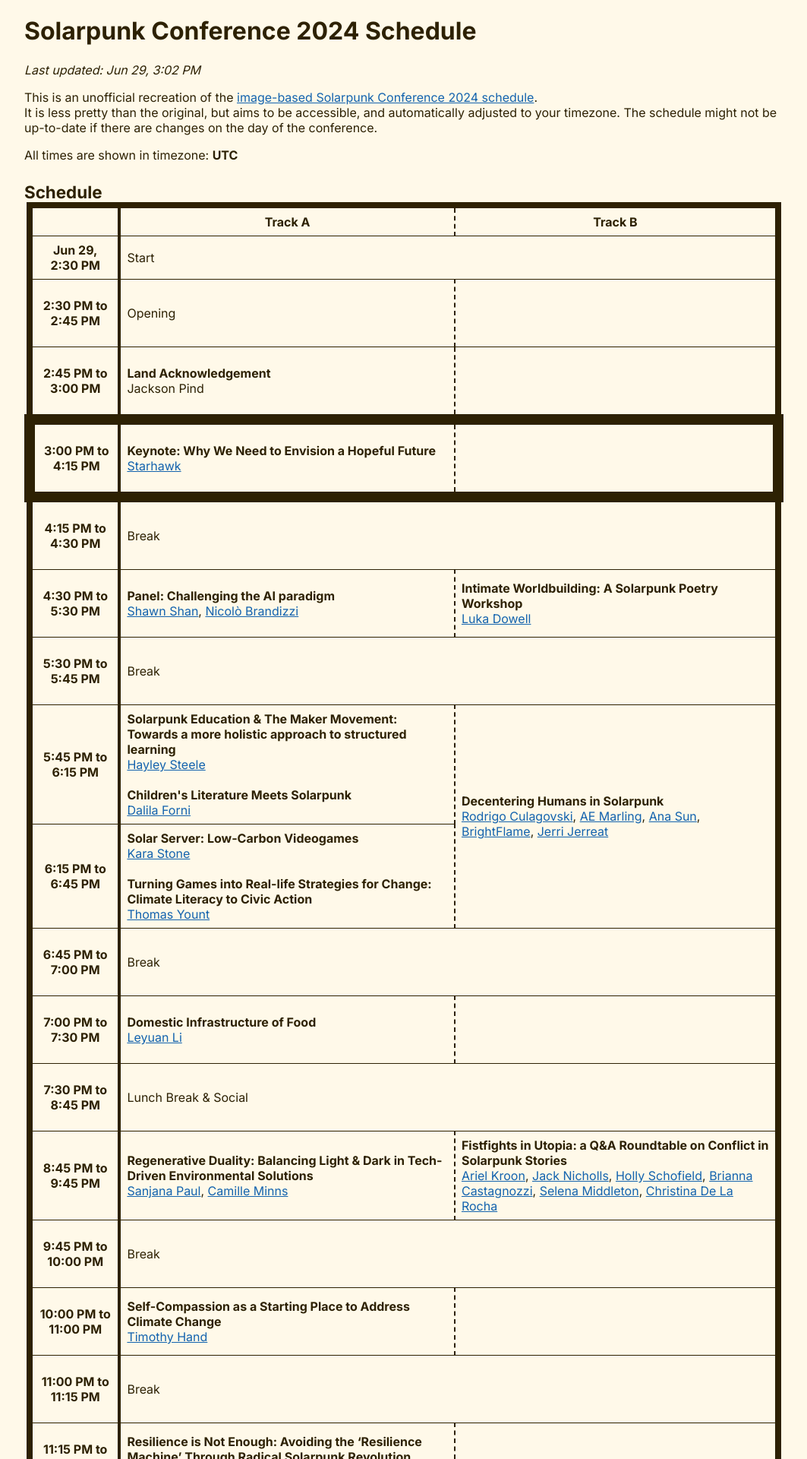
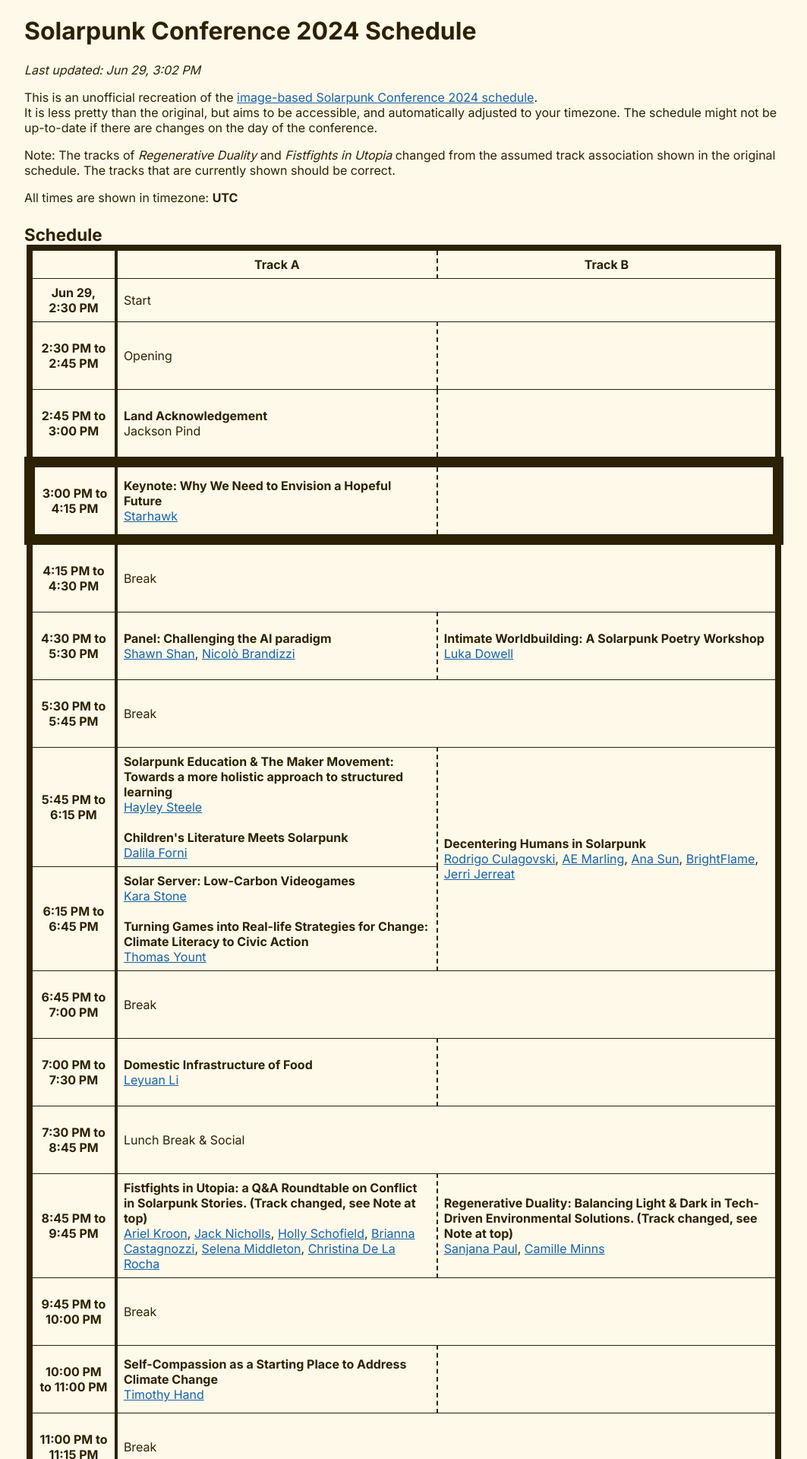
Before and after one commit to remmycat/solarpunk25-schedule, a Next.js app: page / in a window 1280 px wide. Shown: the top 1920 px of the page at 76% size, without its empty margins (108-1171 px from the left). Built offline with nearby package versions, Linux system fonts and the light colour scheme.

Commit message:
Track Change

```diff
--- a/app/components/schedule.tsx
+++ b/app/components/schedule.tsx
@@ -261,24 +261,7 @@ export function Schedule() {
             <td>
               <SpEvent
                 name={
-                  "Regenerative Duality: Balancing Light & Dark in Tech-Driven Environmental Solutions"
-                }
-                speakers={[
-                  {
-                    name: "Sanjana Paul",
-                    href: "https://www.solarpunkconference.com/speakers#:~:text=Sanjana%20Paul",
-                  },
-                  {
-                    name: "Camille Minns",
-                    href: "https://www.solarpunkconference.com/speakers#:~:text=Camille%20Minns",
-                  },
-                ]}
-              />
-            </td>
-            <td>
-              <SpEvent
-                name={
-                  "Fistfights in Utopia: a Q&A Roundtable on Conflict in Solarpunk Stories"
+                  "Fistfights in Utopia: a Q&A Roundtable on Conflict in Solarpunk Stories. (Track changed, see Note at top)"
                 }
                 speakers={[
                   {
@@ -304,6 +287,23 @@ export function Schedule() {
                   {
                     name: "Christina De La Rocha",
                     href: "https://www.solarpunkconference.com/speakers#:~:text=Christina%20De%20La%20Rocha",
+                  },
+                ]}
+              />
+            </td>
+            <td>
+              <SpEvent
+                name={
+                  "Regenerative Duality: Balancing Light & Dark in Tech-Driven Environmental Solutions. (Track changed, see Note at top)"
+                }
+                speakers={[
+                  {
+                    name: "Sanjana Paul",
+                    href: "https://www.solarpunkconference.com/speakers#:~:text=Sanjana%20Paul",
+                  },
+                  {
+                    name: "Camille Minns",
+                    href: "https://www.solarpunkconference.com/speakers#:~:text=Camille%20Minns",
                   },
                 ]}
               />
--- a/app/page.tsx
+++ b/app/page.tsx
@@ -20,6 +20,12 @@ export default function Home() {
           automatically adjusted to your timezone. The schedule might not be
           up-to-date if there are changes on the day of the conference.
         </p>
+        <p>
+          Note: The tracks of <em>Regenerative Duality</em> and{" "}
+          <em>Fistfights in Utopia</em> changed from the assumed track
+          association shown in the original schedule. The tracks that are
+          currently shown should be correct.
+        </p>
         <Settings />
         <Schedule />
       </main>
```
